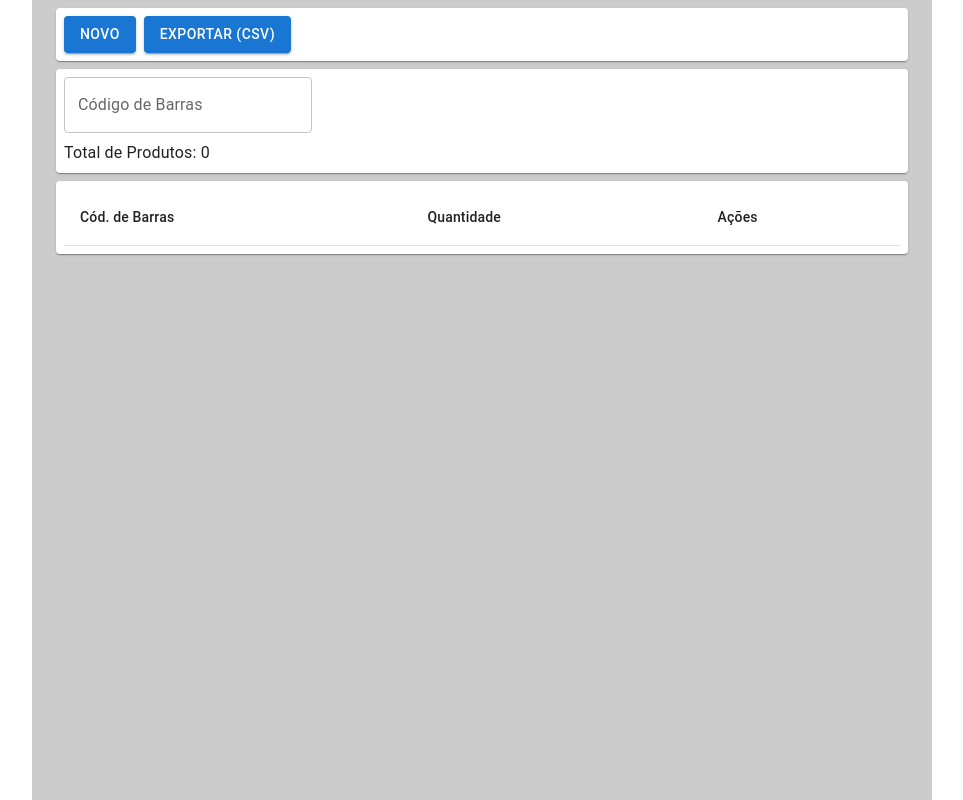
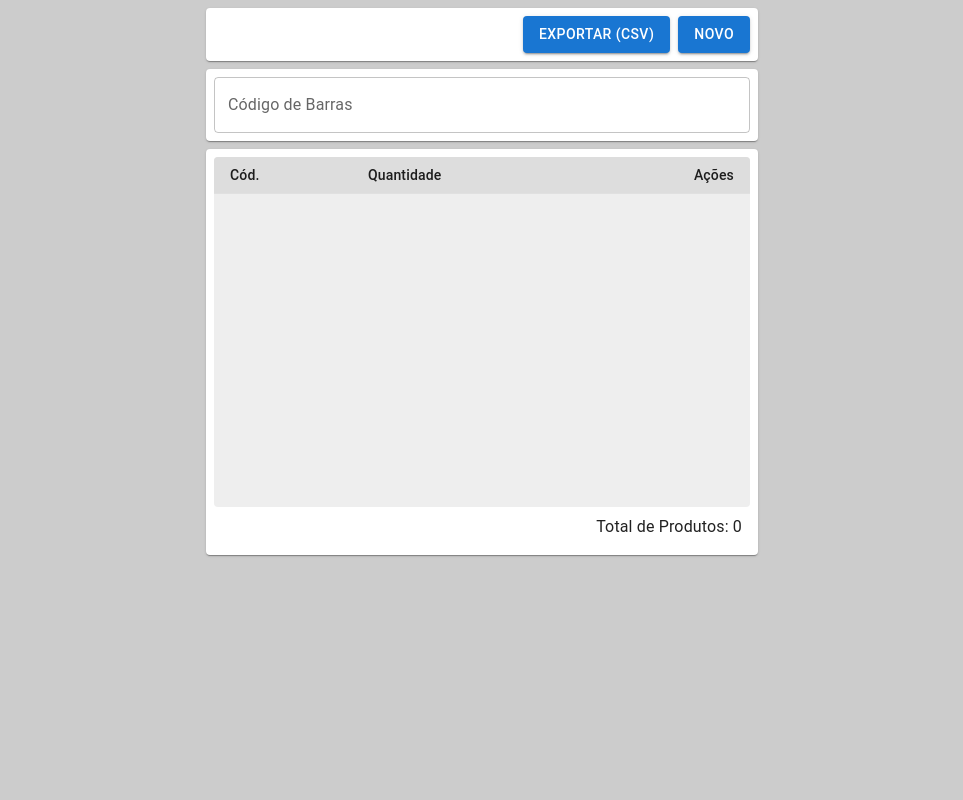
Before and after one commit to mcostaflor/contaestoque, a React app: page / in a window 1280 px wide. Shown: the whole page, without its empty margins (158-1121 px from the left). Built offline with nearby package versions, Linux system fonts and the light colour scheme.

Commit message:
feat: update styling

```diff
--- a/package.json
+++ b/package.json
@@ -5,6 +5,7 @@
   "dependencies": {
     "@emotion/react": "^11.11.3",
     "@emotion/styled": "^11.11.0",
+    "@mui/icons-material": "^5.15.5",
     "@mui/material": "^5.15.5",
     "npm-check-updates": "^16.14.12",
     "react": "^18.2.0",
--- a/src/global-styles.css
+++ b/src/global-styles.css
@@ -1,4 +1,5 @@
 body {
     padding: 0;
     margin: 0;
+    background-color: #ccc;
 }
--- a/src/helper/storage/estoque-storage/index.js
+++ b/src/helper/storage/estoque-storage/index.js
@@ -1,8 +1,8 @@
-export const save = (products) => {
+export const saveProducts = (products) => {
     localStorage.setItem('products', JSON.stringify(products));
 }
 
-export const load = () => {
+export const loadProducts = () => {
     const storedProducts = JSON.parse(localStorage.getItem('products'))
     return storedProducts;
 }
--- a/src/pages/ContaEstoque/index.jsx
+++ b/src/pages/ContaEstoque/index.jsx
@@ -2,8 +2,11 @@ import React, { useState, useEffect } from 'react';
 import { validate as barcodeValidate } from '../../helper/validators/barcode';
 import ExportCsv from './export-csv';
 import beep from '../../resources/sounds/beep.mp3'
-import { save, load } from '../../helper/storage/estoque-storage/index'
-import { Button, Container, Grid, Paper, Stack, Table, TableBody, TableCell, TableContainer, TableHead, TableRow, TextField, Typography } from '@mui/material';
+import { saveProducts, loadProducts } from '../../helper/storage/estoque-storage/index'
+import { Box, Button, Container, Grid, IconButton, Paper, Stack, Table, TableBody, TableCell, TableContainer, TableHead, TableRow, TextField, Typography } from '@mui/material';
+
+import DeleteForeverIcon from '@mui/icons-material/DeleteForever';
+import RemoveIcon from '@mui/icons-material/Remove';
 
 function ContaEstoque() {
 
@@ -16,7 +19,7 @@ function ContaEstoque() {
   }, [barcodeInput])
 
   useEffect(() => {
-    const storedProducts = load();
+    const storedProducts = loadProducts();
     if (storedProducts) {
       setProducts(storedProducts);
     } else {
@@ -26,7 +29,7 @@ function ContaEstoque() {
 
   useEffect(() => {
     if (products?.length > 0) {
-      save(products);
+      saveProducts(products);
     }
   }, [products]);
 
@@ -79,11 +82,11 @@ function ContaEstoque() {
   const productsCount = products?.length > 0 ? products.reduce((total, product,) => total + product.qty, 0) : 0;
 
   return (
-    <Container maxWidth="md" sx={{ backgroundColor: '#ccc', padding: 1, minHeight: '100vh' }}>
+    <Container maxWidth="sm" sx={{ backgroundColor: '#ccc', padding: 1 }}>
       <Grid container rowSpacing={1}>
         <Grid item xs={12}>
           <Paper sx={{ padding: 1 }}>
-            <Stack direction={'row'} spacing={1}>
+            <Stack direction={'row-reverse'} spacing={1}>
               <Button variant='contained' onClick={() => setProducts([])}>
                 Novo
               </Button>
@@ -95,7 +98,8 @@ function ContaEstoque() {
         </Grid>
         <Grid item xs={12}>
           <Paper sx={{ padding: 1 }}>
-            <Stack direction={"column"} spacing={1}>
+            <Grid container alignItems={"center"} spacing={1}>
+              <Grid item xs={12}>
                 <form onSubmit={handleProductSubmit}>
                   <TextField
                     type='barcode'
@@ -103,27 +107,26 @@ function ContaEstoque() {
                     value={barcodeInput}
                     invalid={barcodeInputError}
                     label="Código de Barras"
+                    fullWidth
                   />
                 </form>
-              <Typography>
-                Total de Produtos: {productsCount}
-              </Typography>
-            </Stack>
+              </Grid>
+            </Grid>
           </Paper>
         </Grid>
         <Grid item xs={12}>
           <Paper sx={{ padding: 1 }}>
-            <TableContainer>
-              <Table>
-                <TableHead>
+            <TableContainer sx={{ borderRadius: 1, backgroundColor: '#eee',minHeight: 350, maxHeight: 250 }}>
+              <Table size='small' >
+                <TableHead sx={{ backgroundColor: '#ddd', borderRadius: '50px' }}>
                   <TableRow>
                     <TableCell>
-                      Cód. de Barras
+                      Cód.
                     </TableCell>
                     <TableCell>
                       Quantidade
                     </TableCell>
-                    <TableCell>
+                    <TableCell align='right'>
                       Ações
                     </TableCell>
                   </TableRow>
@@ -137,19 +140,24 @@ function ContaEstoque() {
                       <TableCell>
                         {product.qty}
                       </TableCell>
-                    <TableCell>
-                      <Button variant='contained' size='small' onClick={() => handleSubtractItem(index)}>
-                        -
-                      </Button>
-                      <Button variant='contained' className={'ml-2'} onClick={() => handleDeleteItem(index)}>
-                        x
-                      </Button>
+                      <TableCell align='right'>
+                        <IconButton size='small' onClick={() => handleSubtractItem(index)}>
+                          <RemoveIcon />
+                        </IconButton>
+                        <IconButton onClick={() => handleDeleteItem(index)}>
+                          <DeleteForeverIcon />
+                        </IconButton>
                       </TableCell>
                     </TableRow>
                   ))}
                 </TableBody>
               </Table>
             </TableContainer>
+            <Box margin={1}  textAlign={"end"}>
+              <Typography>
+                Total de Produtos: {productsCount}
+              </Typography>
+            </Box>
           </Paper>
         </Grid>
       </Grid>
```
Also changed, not shown: 1 other file. Lines whose indentation alone changed are shown as unchanged.
